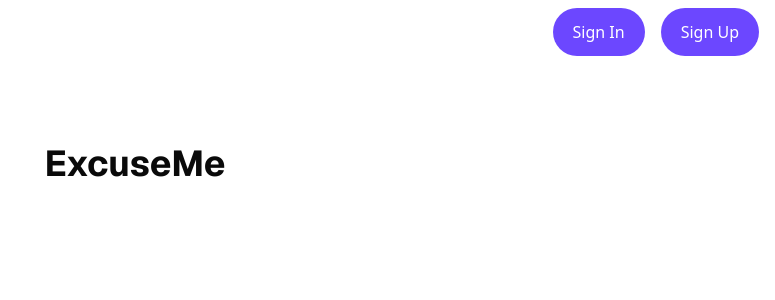
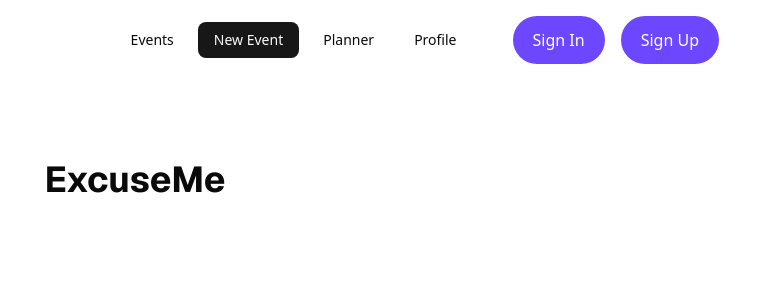
Before and after one commit to kahkoii/hacknroll2026, a Next.js app: page / in a window 1280 px wide. Shown: the top 300 px of the page, without its empty margins (505-1280 px from the left). Built offline with nearby package versions, Linux system fonts and the light colour scheme; no server answers.

Commit message:
Implement navbar

```diff
--- a/app/layout.tsx
+++ b/app/layout.tsx
@@ -9,6 +9,7 @@ import {
 } from '@clerk/nextjs';
 import { Geist, Geist_Mono } from 'next/font/google';
 import './globals.css';
+import { Navbar } from '@/components/ui/navbar';
 
 const geistSans = Geist({
   variable: '--font-geist-sans',
@@ -36,7 +37,8 @@ export default function RootLayout({
         <body
           className={`${geistSans.variable} ${geistMono.variable} flex h-full flex-col antialiased`}
         >
-          <header className='flex h-16 flex-shrink-0 items-center justify-end gap-4 p-4'>
+          <header className='flex h-16 flex-shrink-0 items-center justify-end gap-4 px-14 py-10'>
+            <Navbar />
             <SignedOut>
               <SignInButton>
                 <button className='h-10 cursor-pointer rounded-full bg-[#6c47ff] px-4 text-sm font-medium text-white sm:h-12 sm:px-5 sm:text-base'>
@@ -51,9 +53,6 @@ export default function RootLayout({
             </SignedOut>
             <SignedIn>
               <UserButton />
-              <a href='/profile'>
-                <button>Profile</button>
-              </a>
             </SignedIn>
           </header>
           <main className='flex-1 overflow-auto'>{children}</main>
--- /dev/null
+++ b/components/ui/navbar.tsx
@@ -0,0 +1,23 @@
+import Link from 'next/link';
+import { Button } from '@/components/ui/button';
+
+export function Navbar() {
+  return (
+    <nav className='bg-background flex items-center justify-between px-6 py-4'>
+      <div className='flex items-center gap-2'>
+        <Button variant='ghost'>
+          <Link href='/'>Events</Link>
+        </Button>
+        <Button>
+          <Link href='/create-events'>New Event</Link>
+        </Button>
+        <Button variant='ghost' asChild>
+          <Link href='/plan-event'>Planner</Link>
+        </Button>
+        <Button variant='ghost'>
+          <Link href='/profile'>Profile</Link>
+        </Button>
+      </div>
+    </nav>
+  );
+}
```
